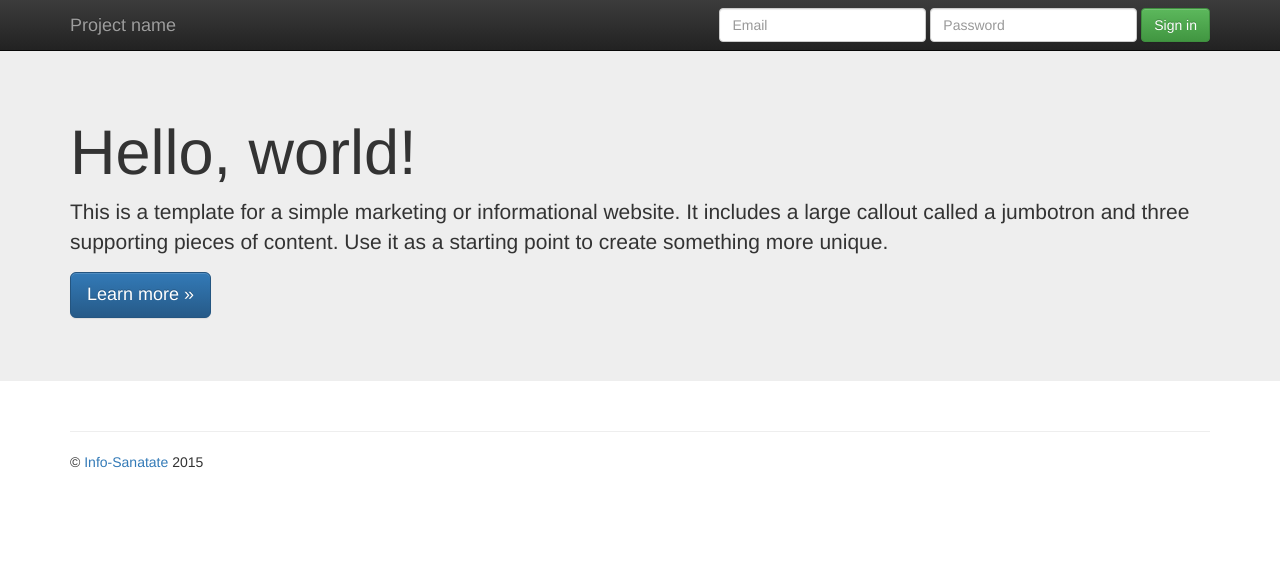
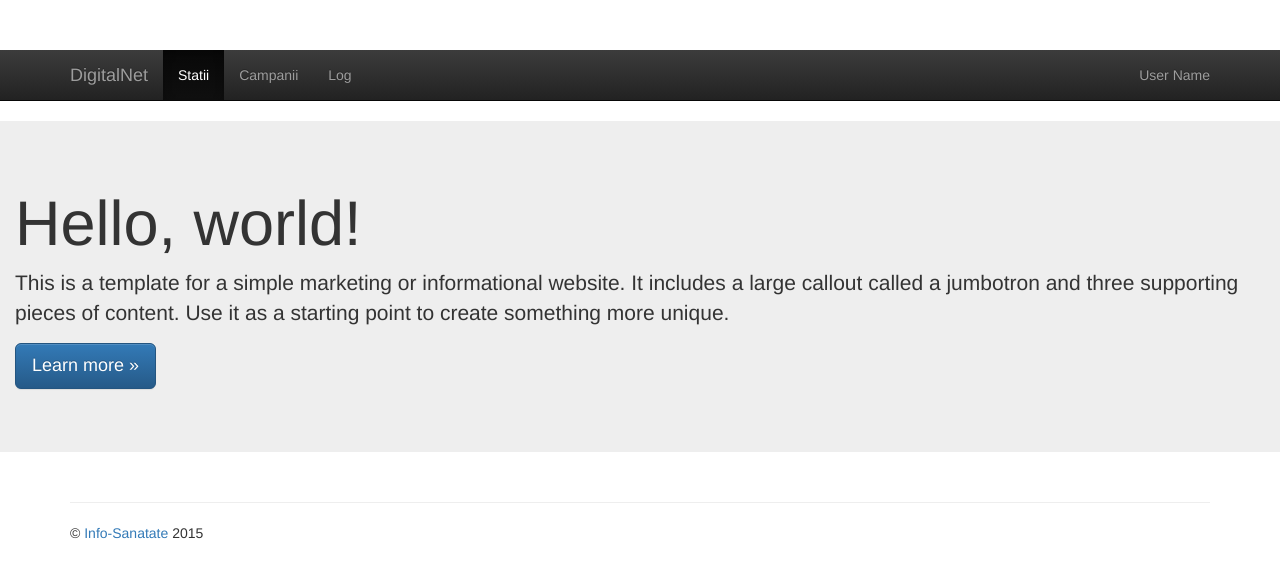
Before and after one commit to urucualex/digitalnet, a CodeIgniter app: page /database/ in a window 1280 px wide. Shown: the top 578 px of the page. Run offline with CodeIgniter, Linux system fonts and the light colour scheme; some libraries are stand-ins or nearby versions.

Commit message:
Add menu

```diff
--- a/application/views/clients.php
+++ b/application/views/clients.php
@@ -1,34 +1,11 @@
 <?php
     $this->load->view('header');
+    $this->load->view('menu');
 ?>
-    <nav class="navbar navbar-inverse navbar-fixed-top" role="navigation">
-      <div class="container">
-        <div class="navbar-header">
-          <button type="button" class="navbar-toggle collapsed" data-toggle="collapse" data-target="#navbar" aria-expanded="false" aria-controls="navbar">
-            <span class="sr-only">Toggle navigation</span>
-            <span class="icon-bar"></span>
-            <span class="icon-bar"></span>
-            <span class="icon-bar"></span>
-          </button>
-          <a class="navbar-brand" href="#">Project name</a>
-        </div>
-        <div id="navbar" class="navbar-collapse collapse">
-          <form class="navbar-form navbar-right" role="form">
-            <div class="form-group">
-              <input type="text" placeholder="Email" class="form-control">
-            </div>
-            <div class="form-group">
-              <input type="password" placeholder="Password" class="form-control">
-            </div>
-            <button type="submit" class="btn btn-success">Sign in</button>
-          </form>
-        </div><!--/.navbar-collapse -->
-      </div>
-    </nav>
 
     <!-- Main jumbotron for a primary marketing message or call to action -->
     <div class="jumbotron">
-      <div class="container">
+      <div class="container-fluid">
         <h1>Hello, world!</h1>
         <p>This is a template for a simple marketing or informational website. It includes a large callout called a jumbotron and three supporting pieces of content. Use it as a starting point to create something more unique.</p>
         <p><a class="btn btn-primary btn-lg" href="#" role="button">Learn more &raquo;</a></p>
--- /dev/null
+++ b/application/views/menu.php
@@ -0,0 +1,29 @@
+<header class="navbar navbar-static-top bs-docs-nav navbar-inverse" id="top" role="banner">
+    <div class="container">
+        <div class="navbar-header">
+            <button class="navbar-toggle collapsed" type="button" data-toggle="collapse" data-target=".bs-navbar-collapse">
+                <span class="sr-only">Toggle navigation</span>
+                <span class="icon-bar"></span>
+                <span class="icon-bar"></span>
+                <span class="icon-bar"></span>
+            </button>
+            <a href="/" class="navbar-brand">DigitalNet</a>
+        </div>
+        <nav class="collapse navbar-collapse bs-navbar-collapse">
+            <ul class="nav navbar-nav">
+                <li class="active">
+                    <a href="/clients">Statii</a>
+                </li>
+                <li>
+                    <a href="/campaigns">Campanii</a>
+                </li>
+                <li>
+                    <a href="/log">Log</a>
+                </li>
+            </ul>
+            <ul class="nav navbar-nav navbar-right">
+                <li><a href="/user">User Name</a></li>
+            </ul>
+        </nav>
+    </div>
+</header>
```
